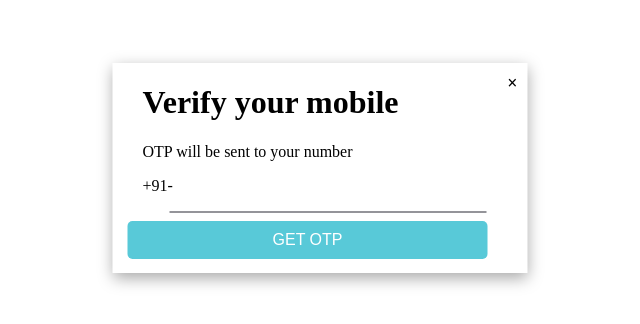
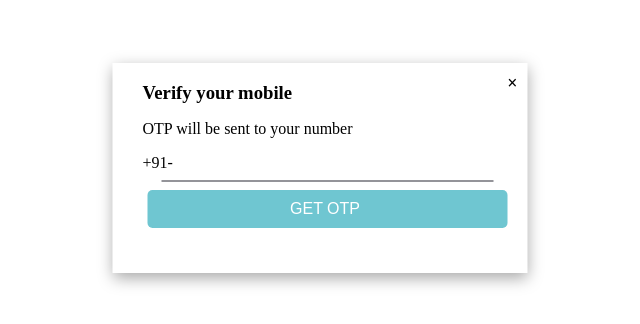
Before and after one commit to Narayan2208/Bewakoof-Project, a plain HTML site: page send_otp.html in a window 1280 px wide. Shown: the part 232-556 px from the top of the page, without its empty margins (320-960 px from the left). Drawn offline with Linux system fonts and the light colour scheme.

Commit message:
updated-otp-css

```diff
--- a/send_otp.css
+++ b/send_otp.css
@@ -38,6 +38,52 @@
     padding: 10px 10px;
 }
 
+* {
+
+    padding-left: 15px;
+}
+
+#popup {
+    display: block;
+    width: 400px;
+    height: 210px;
+    background-color: white;
+    /* border: 1px solid gray; */
+    box-shadow: rgba(0, 0, 0, 0.35) 0px 5px 15px;
+    position: absolute;
+    top: 50%;
+    left: 50%;
+    transform: translate(-50%, -50%);
+    text-align: left;
+}
+
+#get-otp {
+    background-color: rgb(111, 198, 209);
+    color: white;
+    padding: 10px 10px;
+    border: none;
+    border-radius: 5px;
+    cursor: pointer;
+    width: 90%;
+    text-align: center;
+    font-weight: 25px;
+    font-size: medium;
+    padding-left: 5px;
+    /* margin-bottom: 15px; */
+
+}
+
+#get-otp {
+    margin: auto;
+    display: block;
+}
+
+#close-popup {
+    font-size: 18px;
+    font-weight: bold;
+    padding: 10px 10px;
+}
+
 /* #entered-number{
 width: 90%;
 padding: 12px 20px;
@@ -45,3 +91,10 @@ box-sizing: border-box;
 border: none;
 border-bottom: 2px solid grey;
 } */
+h3 {
+    margin-bottom: 3px;
+}
+
+p {
+    margin-bottom: 3px;
+}
--- a/send_otp.html
+++ b/send_otp.html
@@ -13,11 +13,11 @@
         <div style="float: right; cursor: pointer;" id="close-popup">&times;</div>
 
         <!-- <p>Enter your number: <input type="text" id="number"></p> -->
-        <h1>Verify your mobile</h1>
+        <h3>Verify your mobile</h3>
         <p>OTP will be sent to your number</p>
         <p>+91-<span id="entered-number"></span></p>
         <!-- <hr> -->
-        <hr style="border: 1px solid rgb(148, 148, 153); width: 75%;">
+        <hr style="border: 1px solid rgb(148, 148, 153); width: 75%; padding-right: 15px;">
         <button id="get-otp">GET OTP</button>
       </div>
 </body>
```
